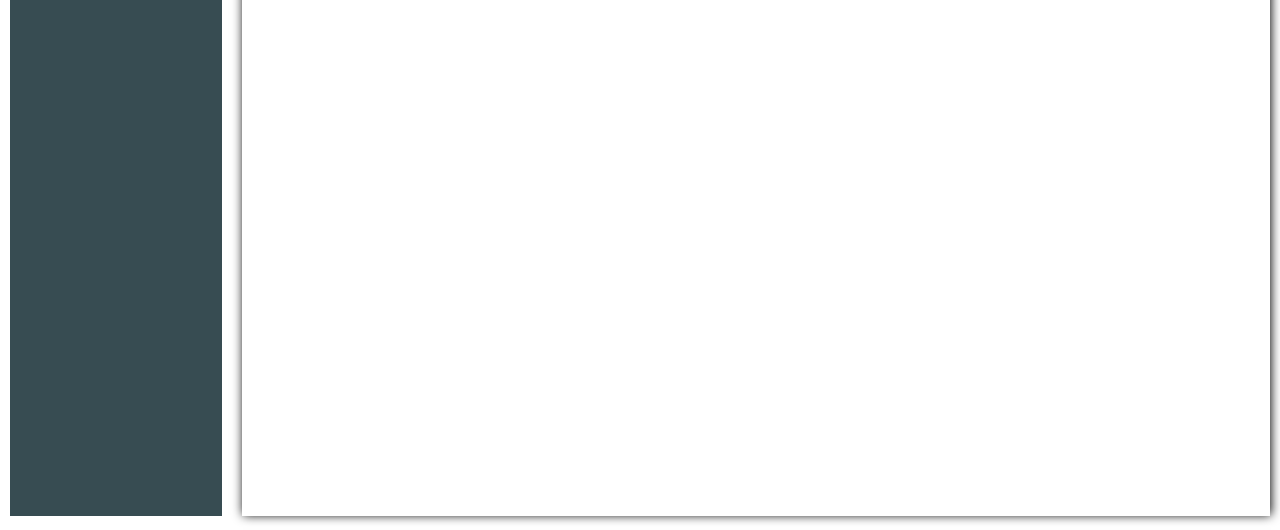
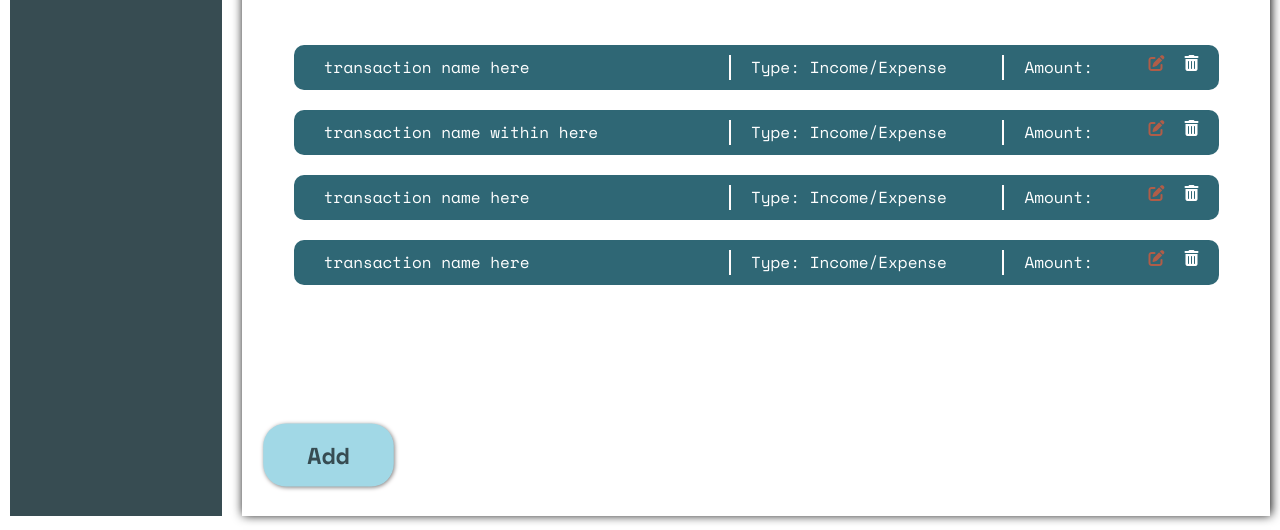
Before and after one commit to MhaamadAli/expenses-tracker, a plain HTML site: page index.html in a window 1280 px wide. Shown: the part 270-800 px from the top of the page. Drawn offline with nearby package versions, Linux system fonts and the light colour scheme.

Commit message:
finished basic styling

```diff
--- a/index.html
+++ b/index.html
@@ -37,6 +37,48 @@
                     <input type="text" placeholder="Search...">
                 </div>
             </section>
+            <section class="transactions-list m-top2 flex-col center">
+                <div class="card mono-regular rounded p1">
+                    <div class="transaction-name m-left">transaction name here</div>
+                    <div class="type m-left">Type: Income/Expense</div>
+                    <div class="amount m-left">Amount:</div>
+                    <div class="icons flex-row">
+                        <i class="fa-solid fa-pen-to-square"></i>
+                        <i class="fa-solid fa-trash-can"></i>
+                    </div>
+                </div>
+                <div class="card mono-regular rounded p1">
+                    <div class="transaction-name m-left">transaction name within here</div>
+                    <div class="type m-left">Type: Income/Expense</div>
+                    <div class="amount m-left">Amount:</div>
+                    <div class="icons flex-row">
+                        <i class="fa-solid fa-pen-to-square"></i>
+                        <i class="fa-solid fa-trash-can"></i>
+                    </div>
+                </div>
+                <div class="card mono-regular rounded p1">
+                    <div class="transaction-name m-left">transaction name here</div>
+                    <div class="type m-left">Type: Income/Expense</div>
+                    <div class="amount m-left">Amount:</div>
+                    <div class="icons flex-row">
+                        <i class="fa-solid fa-pen-to-square"></i>
+                        <i class="fa-solid fa-trash-can"></i>
+                    </div>
+                </div>
+                <div class="card mono-regular rounded p1">
+                    <div class="transaction-name m-left">transaction name here</div>
+                    <div class="type m-left">Type: Income/Expense</div>
+                    <div class="amount m-left">Amount:</div>
+                    <div class="icons flex-row">
+                        <i class="fa-solid fa-pen-to-square"></i>
+                        <i class="fa-solid fa-trash-can"></i>
+                    </div>
+                </div>
+            </section>
+            <div class="btn">
+                <button class="btn-primary mono-bold">Add</button>
+            </div>
+        </div>
     </section>
 </body>
 </html>
--- a/styles/index.css
+++ b/styles/index.css
@@ -29,7 +29,7 @@
     height: 60px;
     width: 240px;
     background-color: #fff;
-    box-shadow: 1px 1px 5px;
+    box-shadow: 1px 1px 5px rgb(108, 108, 108);
     border-radius: 15px;
     margin-right: 120px;
 }
@@ -40,3 +40,48 @@ input {
     outline:none;
     border: 0px
 }
+
+.transactions-list {
+    gap: 20px;
+    color: white;
+}
+
+.card {
+    width: 90%;
+    height: 45px;
+    background-color: #2F6775;
+    display: flex;
+    justify-content: space-around;
+    flex-flow: row wrap;
+    align-items: stretch;
+}
+
+.card .transaction-name {
+    width: 45%;
+    border-right: 2px solid rgb(255, 252, 252);
+}
+
+.card .type {
+    flex-grow: 0.5;
+    border-right: 2px solid rgb(255, 252, 252);
+}
+
+.card .amount {
+    flex-grow: 0.5;
+}
+
+.card .icons {
+    padding-right: 10px;
+    gap: 20px;
+    color: #B05D48;
+}
+
+.card .icons i:nth-child(2) {
+    color: white;
+}
+
+.btn {
+    position: fixed;
+    bottom: 40px;
+    left: 20%;
+}
--- a/styles/utilities.css
+++ b/styles/utilities.css
@@ -107,3 +107,23 @@
 .shadow {
   box-shadow: 1px -1px 10px;
 }
+
+.btn-primary {
+  background-color: #A1D8E6;
+  width: 145px;
+  height: 70px;
+  border-radius: 25px;
+  border: none;
+  font-size: 1.6rem;
+  font-weight: 600;
+  color: #374C52;
+  box-shadow: 1px 1px 5px rgb(128, 126, 126);
+  transition: .3s ease-in-out;
+  scale: .9;
+}
+
+.btn-primary:hover {
+  scale: 1;
+  background-color: #66c1d8;
+  color: #27363a;
+}
```
